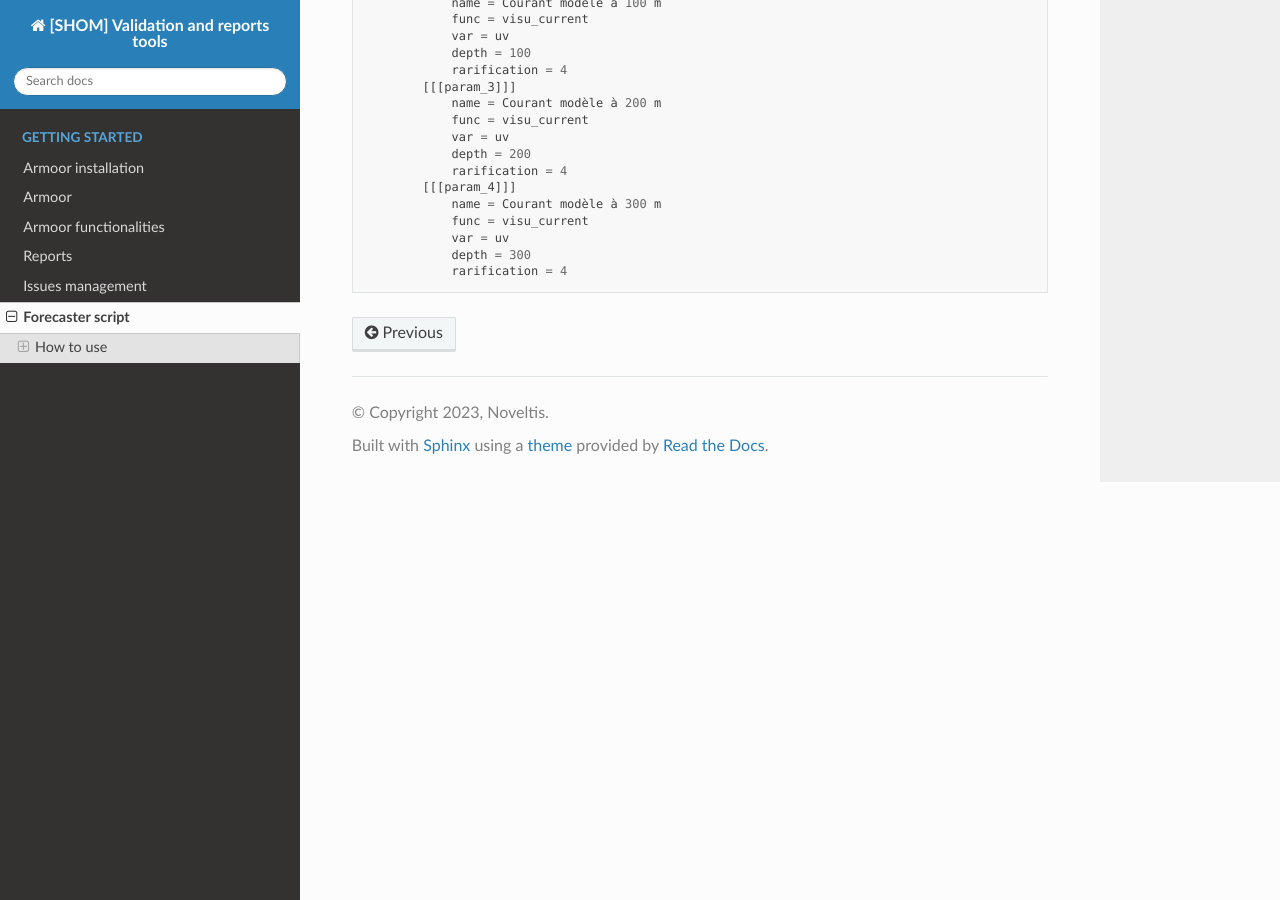
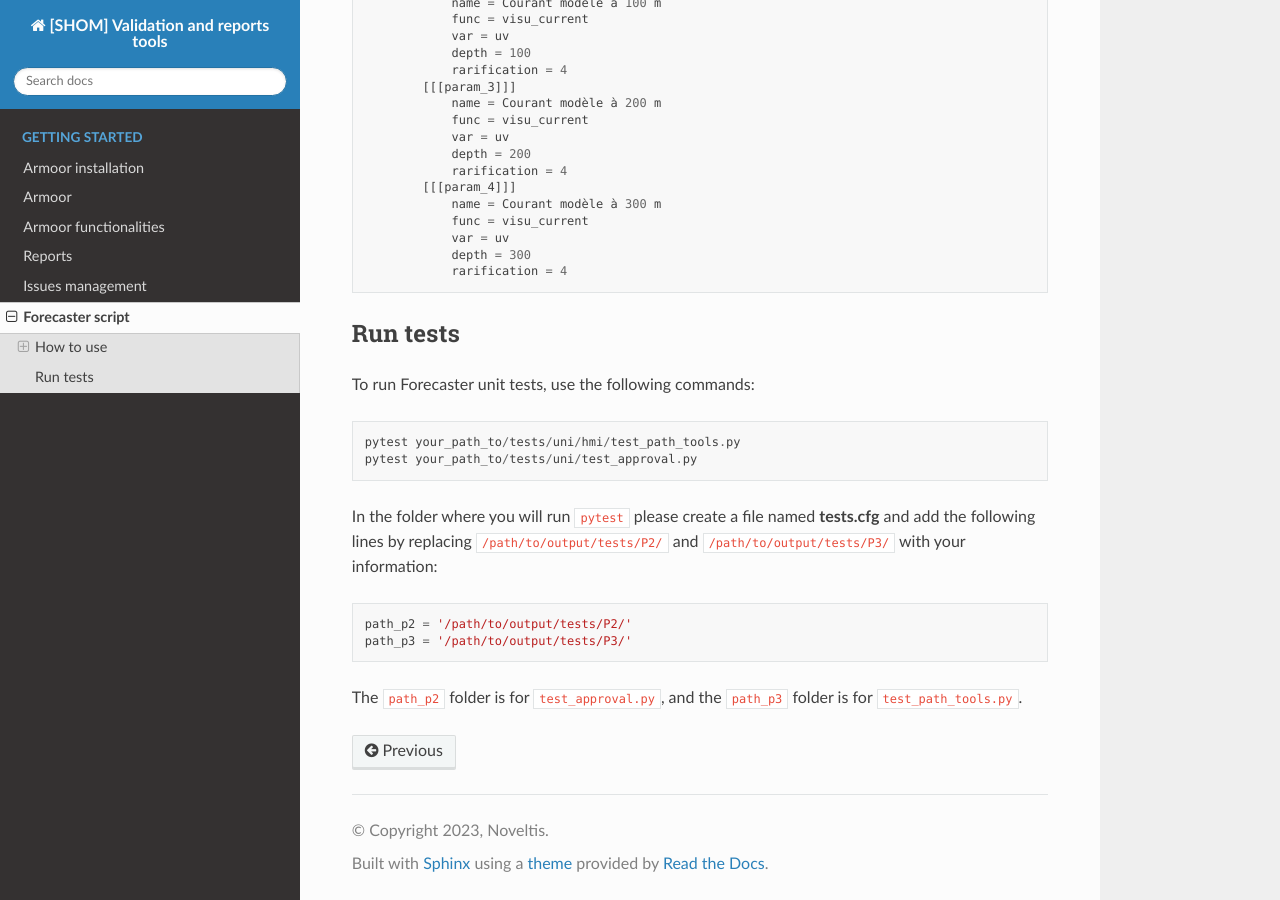
Before and after one commit to shom-fr/armoor, a Sphinx documentation site: the page built from docs/source/hmi.rst, in a window 1280 px wide and 900 px high, scrolled down 6295 px. Built offline with Sphinx 7.4.7 and the Read the Docs theme 2.0.0, drawn with Linux system fonts in a browser that asks for light colours.

Commit message:
doc hmi : test

```diff
--- a/docs/source/hmi.rst
+++ b/docs/source/hmi.rst
@@ -340,3 +340,20 @@ Example of configuration file::
                 var = uv
                 depth = 300
                 rarification = 4
+
+Run tests
+---------
+
+To run Forecaster unit tests, use the following commands::
+
+    pytest your_path_to/tests/uni/hmi/test_path_tools.py
+    pytest your_path_to/tests/uni/test_approval.py
+
+
+In the folder where you will run ``pytest`` please create a file named **tests.cfg**
+and add the following lines by replacing ``/path/to/output/tests/P2/`` and ``/path/to/output/tests/P3/`` with your information::
+
+    path_p2 = '/path/to/output/tests/P2/'
+    path_p3 = '/path/to/output/tests/P3/'
+
+The ``path_p2`` folder is for ``test_approval.py``, and the ``path_p3`` folder is for ``test_path_tools.py``.
```
